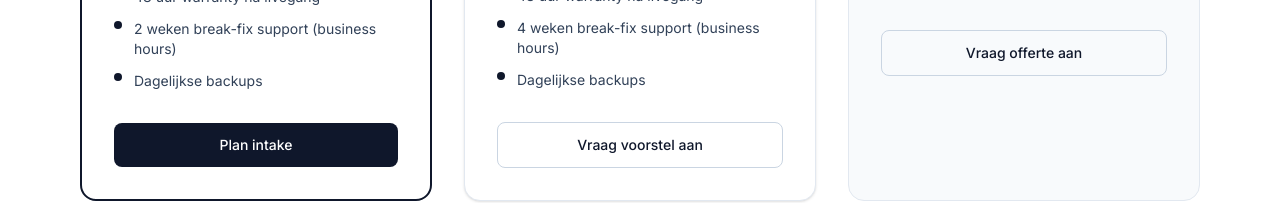
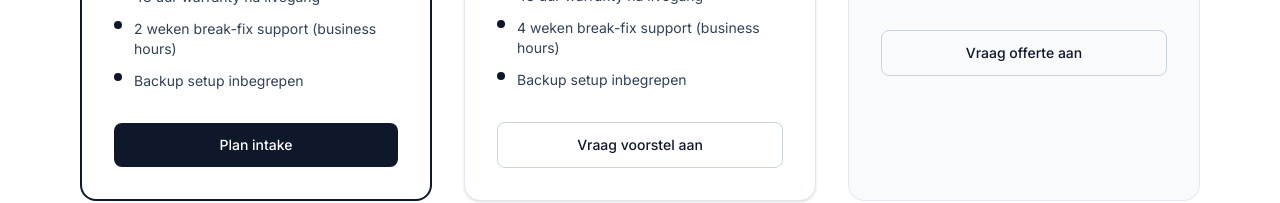
Before and after one commit to openclawbot69420-ux/youraiworker-site, a Next.js app: page /pricing in a window 1280 px wide. Shown: the part 738-941 px from the top of the page. Built offline with nearby package versions, Linux system fonts and the light colour scheme.

Commit message:
fix: update backup wording across security and pricing

```diff
--- a/src/app/pricing/page.tsx
+++ b/src/app/pricing/page.tsx
@@ -55,7 +55,7 @@ const PricingPage: React.FC = () => {
               "30 minuten handover/training",
               "48 uur warranty na livegang",
               "2 weken break-fix support (business hours)",
-              "Dagelijkse backups",
+              "Backup setup inbegrepen",
             ].map((item) => (
               <li key={item} className="flex gap-3">
                 <span className="mt-0.5 h-2 w-2 shrink-0 rounded-full bg-slate-900" />
@@ -85,7 +85,7 @@ const PricingPage: React.FC = () => {
               "Handover + korte beheertraining",
               "48 uur warranty na livegang",
               "4 weken break-fix support (business hours)",
-              "Dagelijkse backups",
+              "Backup setup inbegrepen",
             ].map((item) => (
               <li key={item} className="flex gap-3">
                 <span className="mt-0.5 h-2 w-2 shrink-0 rounded-full bg-slate-900" />
--- a/src/app/security/page.tsx
+++ b/src/app/security/page.tsx
@@ -36,8 +36,8 @@ const SecurityPage: React.FC = () => {
             "Waar nodig scheiden we test- en productieomgevingen om risico's te minimaliseren.",
           ],
           [
-            "Dagelijkse backups",
-            "Automatische dagelijkse backups van configuratie en data, zodat je altijd kunt herstellen.",
+            "Backup setup inbegrepen",
+            "Wij configureren automatische backups van configuratie en data als onderdeel van de setup.",
           ],
         ].map(([title, desc]) => (
           <div key={title} className="border-b border-slate-200 pb-8">
```
